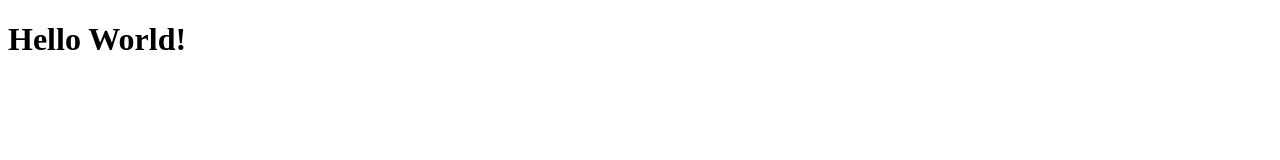
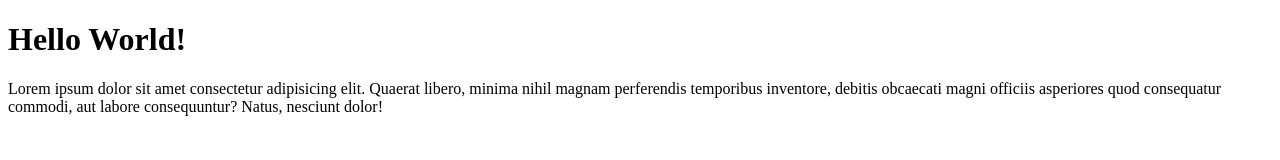
Before and after one commit to Gabriel4L/wpu-git-test, a plain HTML site: page index.html in a window 1280 px wide. Drawn offline with Linux system fonts and the light colour scheme.

Commit message:
menambahkan paragraf'

```diff
--- a/index.html
+++ b/index.html
@@ -8,5 +8,6 @@
 </head>
 <body>
     <h1>Hello World!</h1>
+    <p>Lorem ipsum dolor sit amet consectetur adipisicing elit. Quaerat libero, minima nihil magnam perferendis temporibus inventore, debitis obcaecati magni officiis asperiores quod consequatur commodi, aut labore consequuntur? Natus, nesciunt dolor!</p>
 </body>
 </html>
```
